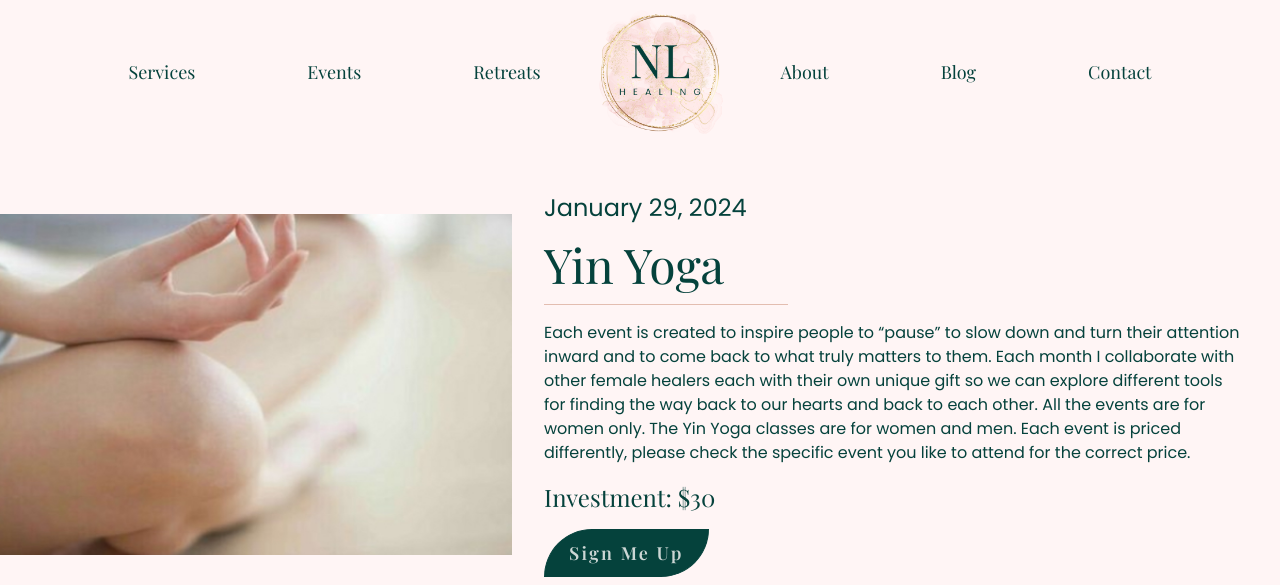
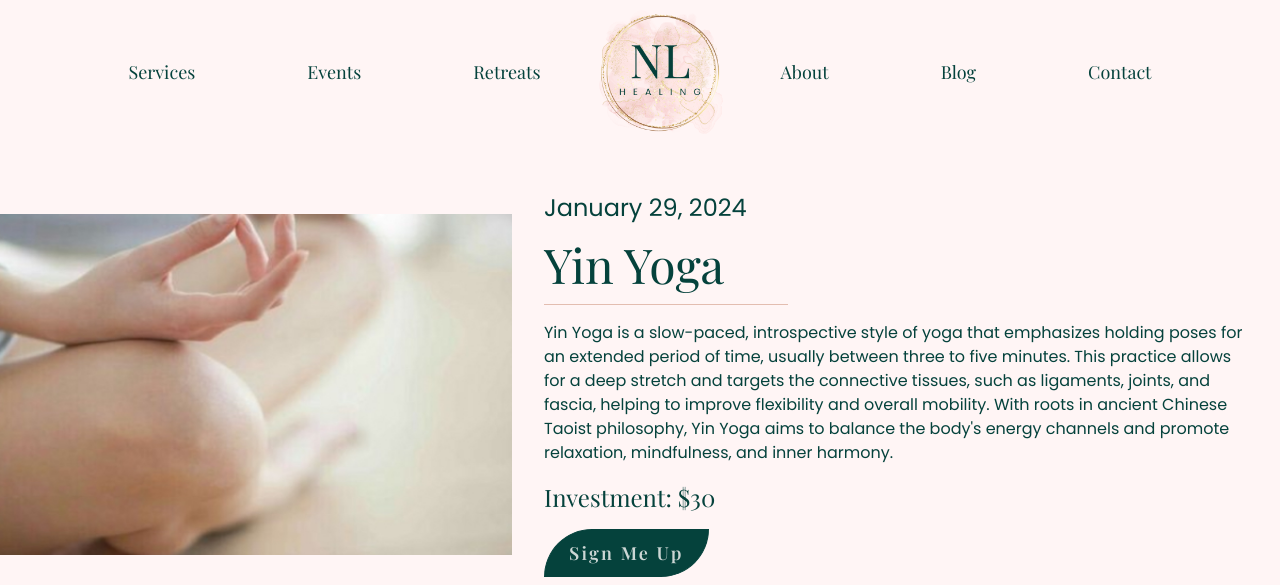
Before and after one commit to ViaSana/nl-healing, a Jekyll site: the page built from _events/event1.md, in a window 1280 px wide and 900 px high, cut to the strip 0-585 px from the top of the window. Built offline with Jekyll 4.4.1, drawn with Linux system fonts in a browser that asks for light colours; some web fonts are replaced; a style sheet for code colours, icons or effects is not loaded.

Commit message:
Updated 1 file via CloudCannon.

```diff
--- a/_events/event1.md
+++ b/_events/event1.md
@@ -10,16 +10,7 @@
   Located between Cafe del Soul and Burns Florist, take stairs up to the
   Evergreen Studio, street parking is available.
 cost: $30
-summary: >
-  Each event is created to inspire people to “pause” to slow down and turn their
-  attention inward and to come back to what truly matters to them. Each month I
-  collaborate with other female healers each with their own unique gift so we
-  can explore different tools for finding the way back to our hearts and back to
-  each other.
-
-  All the events are for women only. The Yin Yoga classes are for women and men.
-  Each event is priced differently, please check the specific event you like to
-  attend for the correct price.
+summary: ' Yin Yoga is a slow-paced, introspective style of yoga that emphasizes holding poses for an extended period of time, usually between three to five minutes. This practice allows for a deep stretch and targets the connective tissues, such as ligaments, joints, and fascia, helping to improve flexibility and overall mobility. With roots in ancient Chinese Taoist philosophy, Yin Yoga aims to balance the body''s energy channels and promote relaxation, mindfulness, and inner harmony.'
 details: >-
   Wear comfortable clothes and dress in layers, all yoga props are available at
   the studio.
```
